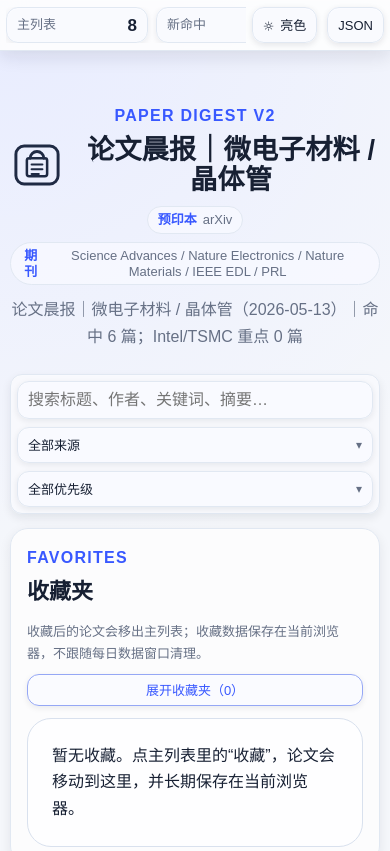
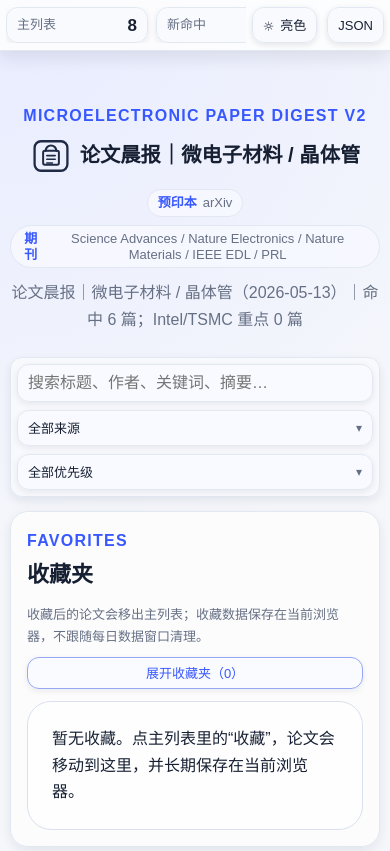
Before and after one commit to Xiaomiao-Fsd/xiaomiao-paper-digest-v2, a plain HTML site: page index.html in a window 390 px wide. Shown: the top 851 px of the page. Drawn offline with Linux system fonts and the light colour scheme.

Commit message:
Keep mobile logo and title on one line

```diff
--- a/assets/app.css
+++ b/assets/app.css
@@ -89,12 +89,14 @@
 .topbar, main, footer { width: min(1180px, calc(100% - 32px)); margin: 0 auto; }
 .topbar { display: flex; justify-content: space-between; gap: 24px; align-items: flex-start; padding: 40px 0 24px; }
 .brand-lockup { display: flex; align-items: center; gap: 18px; min-width: 0; }
-.title-row { display: flex; align-items: center; gap: 18px; }
+.title-row { display: flex; align-items: center; justify-content: flex-start; gap: 14px; flex-wrap: nowrap; }
 .site-logo { flex: 0 0 auto; width: clamp(58px, 7vw, 82px); height: clamp(58px, 7vw, 82px); object-fit: contain; border-radius: 18px; filter: none; }
 :root.dark .site-logo { filter: brightness(0) saturate(100%) invert(93%) sepia(11%) saturate(787%) hue-rotate(190deg) brightness(105%) contrast(101%); }
 .brand-copy { min-width: 0; }
 .eyebrow { margin: 0 0 6px; color: var(--brand); font-weight: 700; letter-spacing: .08em; text-transform: uppercase; }
-h1 { margin: 0; font-size: clamp(28px, 5vw, 48px); line-height: 1.08; }
+h1 { margin: 0; font-size: clamp(28px, 5vw, 48px); line-height: 1.08; white-space: nowrap; }
+.title-main, .title-sub { display: inline; }
+.title-main::after { content: "｜"; }
 .eyebrow, h1, h2, h3, strong, b, .stat span, .badge, .index-cell, .paper-table-wrap a { font-family: var(--font-bold); }
 .subtitle { color: var(--muted); margin: 12px 0 0; }
 .source-summary { display: flex; flex-wrap: wrap; gap: 8px; margin: 12px 0 0; color: var(--muted); }
@@ -204,10 +206,11 @@
 }
 @media (max-width: 520px) {
   .topbar, main, footer { width: min(100% - 20px, 1180px); }
-  h1 { font-size: clamp(24px, 7vw, 32px); }
+  h1 { font-size: clamp(18px, 5.2vw, 26px); white-space: nowrap; }
+  .title-row { gap: 8px; }
   .digest-browser-bar { width: 100%; top: 0; padding-inline: 6px; gap: 6px; }
   .stat { flex-basis: 142px; }
-  .site-logo { width: 54px; height: 54px; border-radius: 14px; }
+  .site-logo { width: 42px; height: 42px; border-radius: 12px; }
   .brand-lockup { gap: 12px; }
   .paper-card { padding: 16px; border-radius: 20px; }
 }
--- a/index.html
+++ b/index.html
@@ -7,7 +7,7 @@
   <meta name="description" content="Microelectronics / transistor paper digest v2" />
   <link rel="icon" type="image/svg+xml" href="./assets/logo.svg" />
   <link rel="apple-touch-icon" href="./assets/logo.png" />
-  <link rel="stylesheet" href="./assets/app.css?v=20260514-fav2" />
+  <link rel="stylesheet" href="./assets/app.css?v=20260514-title1" />
 </head>
 <body>
   <section class="digest-browser-bar" aria-label="digest controls">
@@ -27,10 +27,10 @@
   <header class="topbar">
     <div class="brand-lockup">
       <div class="brand-copy">
-        <p class="eyebrow">Paper Digest v2</p>
+        <p class="eyebrow">Microelectronic Paper Digest v2</p>
         <div class="title-row">
           <img class="site-logo" src="./assets/logo.svg" alt="论文晨报 logo" width="76" height="76" />
-          <h1>论文晨报｜微电子材料 / 晶体管</h1>
+          <h1><span class="title-main">论文晨报</span><span class="title-sub">微电子材料 / 晶体管</span></h1>
         </div>
         <div class="source-summary" aria-label="监控来源">
           <span><strong>预印本</strong> arXiv</span>
```
